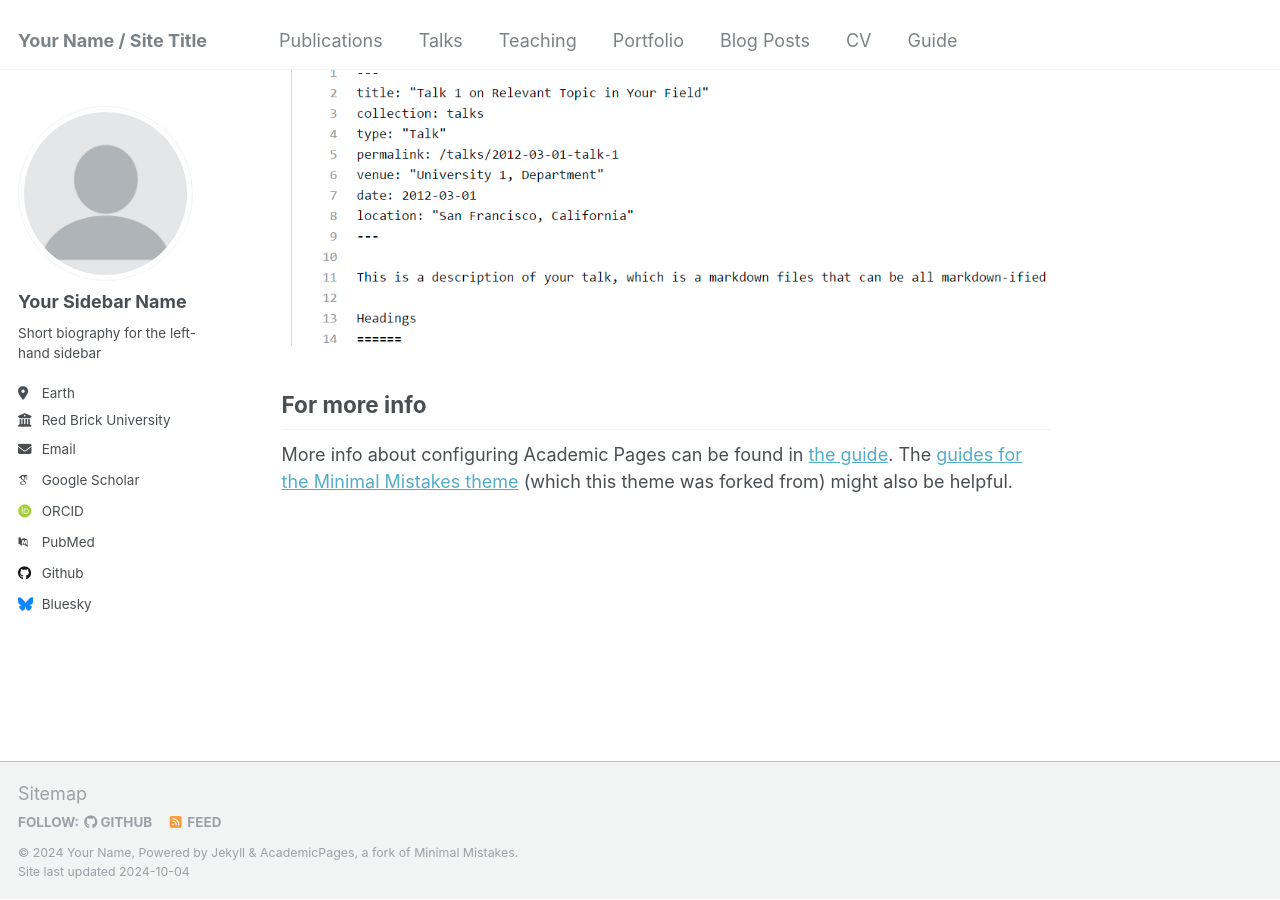
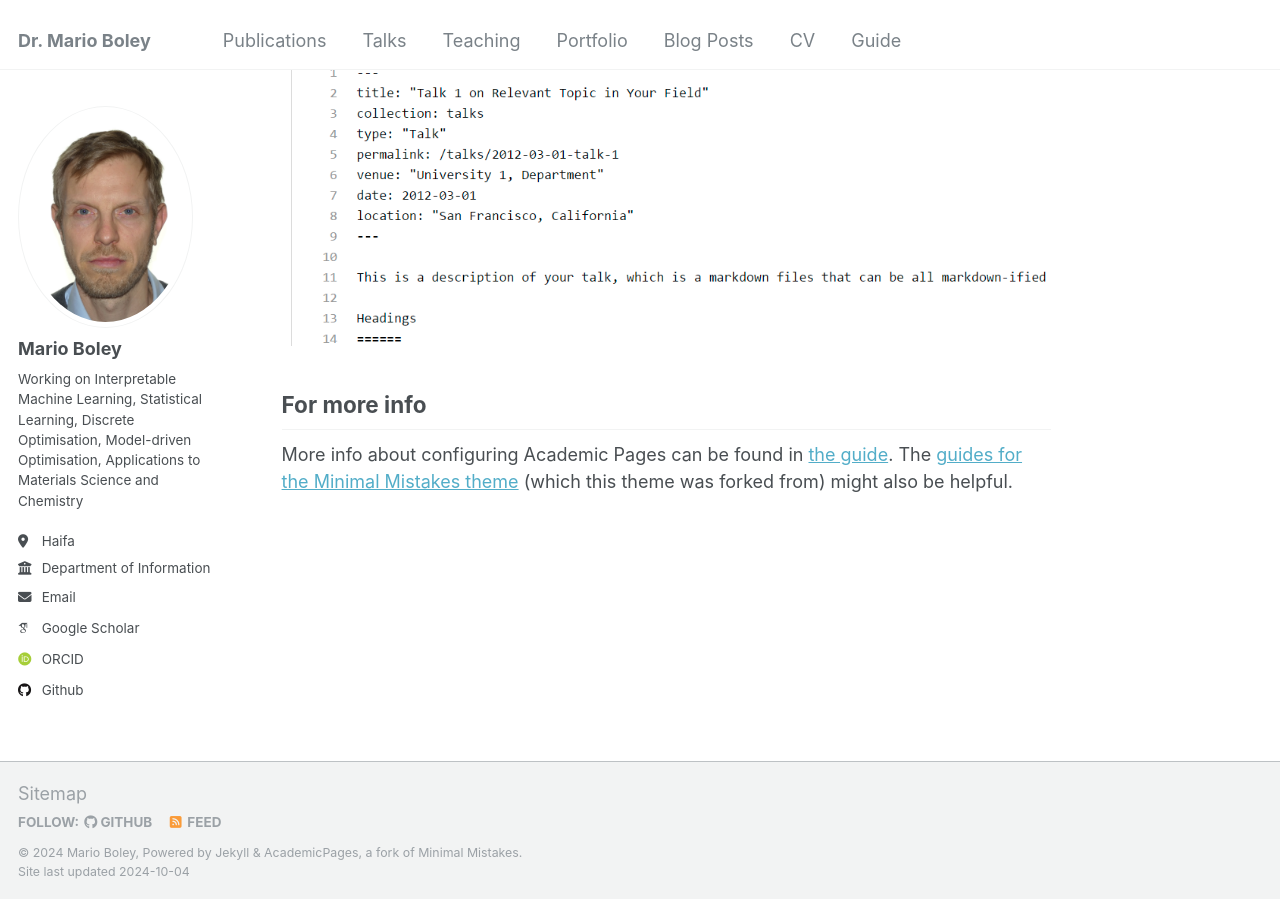
Before and after one commit to marioboley/marioboley.github.io, a Jekyll site: the page built from _pages/about.md, in a window 1280 px wide and 900 px high, scrolled down 2615 px. Built offline with Jekyll 4.4.1, drawn with Linux system fonts in a browser that asks for light colours; some web fonts are replaced.

Commit message:
Update _config.yml
Main information

```diff
--- a/_config.yml
+++ b/_config.yml
@@ -8,47 +8,47 @@
 
 # Basic Site Settings
 locale                   : "en-US"
-title                    : "Your Name / Site Title"
+title                    : "Dr. Mario Boley"
 title_separator          : "-"
-name                     : &name "Your Name"
-description              : &description "personal description"
-url                      : https://academicpages.github.io # the base hostname & protocol for your site e.g. "https://mmistakes.github.io"
+name                     : &name "Mario Boley"
+description              : &description "Reserach on Interpretable Machine Learning, Statistical Learning, Discrete Optimisation, Model-driven Optimisation, Applications to Materials Science and Chemistry"
+url                      : https:/marioboley.github.io # the base hostname & protocol for your site e.g. "https://mmistakes.github.io"
 baseurl                  : "" # the subpath of your site, e.g. "/blog"
-repository               : "academicpages/academicpages.github.io"
+repository               : "marioboley/marioboley.github.io"
 
 # Site Author - The following control what appear as part of the author content on the side bar.
 #               If a field is blank the icon and link will not appear, otherwise it will be shown.
 #               Additional customization can be done by editing /_includes/author-profile.html
 author:
   # Biographic information
-  avatar           : "profile.png"
-  name             : "Your Sidebar Name"
+  avatar           : "240408_mario.boley.jpg"
+  name             : "Mario Boley"
   pronouns         : # example: "she/her"
-  bio              : "Short biography for the left-hand sidebar"
-  location         : "Earth"
-  employer         : "Red Brick University"
+  bio              : "Working on Interpretable Machine Learning, Statistical Learning, Discrete Optimisation, Model-driven Optimisation, Applications to Materials Science and Chemistry"
+  location         : "Haifa"
+  employer         : "Department of Information Systems, University of Haifa"
   uri              : # URL
-  email            : "none@example.org"
+  email            : "mboley@is.haifa.ac.il"
 
   # Academic websites
   arxiv            : # URL - Update with the correct link to your profile
-  googlescholar    : "https://scholar.google.com/citations?user=PS_CX0AAAAAJ"
+  googlescholar    : "https://scholar.google.com.au/citations?user=0jlBueMAAAAJ&hl=en"
   impactstory      : # URL
-  orcid            : "http://orcid.org/yourorcidurl"
+  orcid            : "https://orcid.org/0000-0002-0704-4968"
   semantic         : # URL
-  pubmed           : "https://www.ncbi.nlm.nih.gov/pubmed/?term=john+snow"
+  pubmed           : #
   researchgate     : # URL
 
   # Repositories and software development
   bitbucket        : # Username - Update with your username on the site
   codepen          : # Username
   dribbble         : # Username
-  github           : "academicpages"
+  github           : "marioboley"
   kaggle           : # Username
   stackoverflow    : # User number or user number and name (i.e., use "1" or "1/jeff-atwood")
 
   # Social media
-  bluesky          : "bsky.app" # Replace this with you Bluesky username
+  bluesky          : # "bsky.app" # Replace this with you Bluesky username
   facebook         : # Username
   flickr           : # Username
   foursquare       : # Username
```
